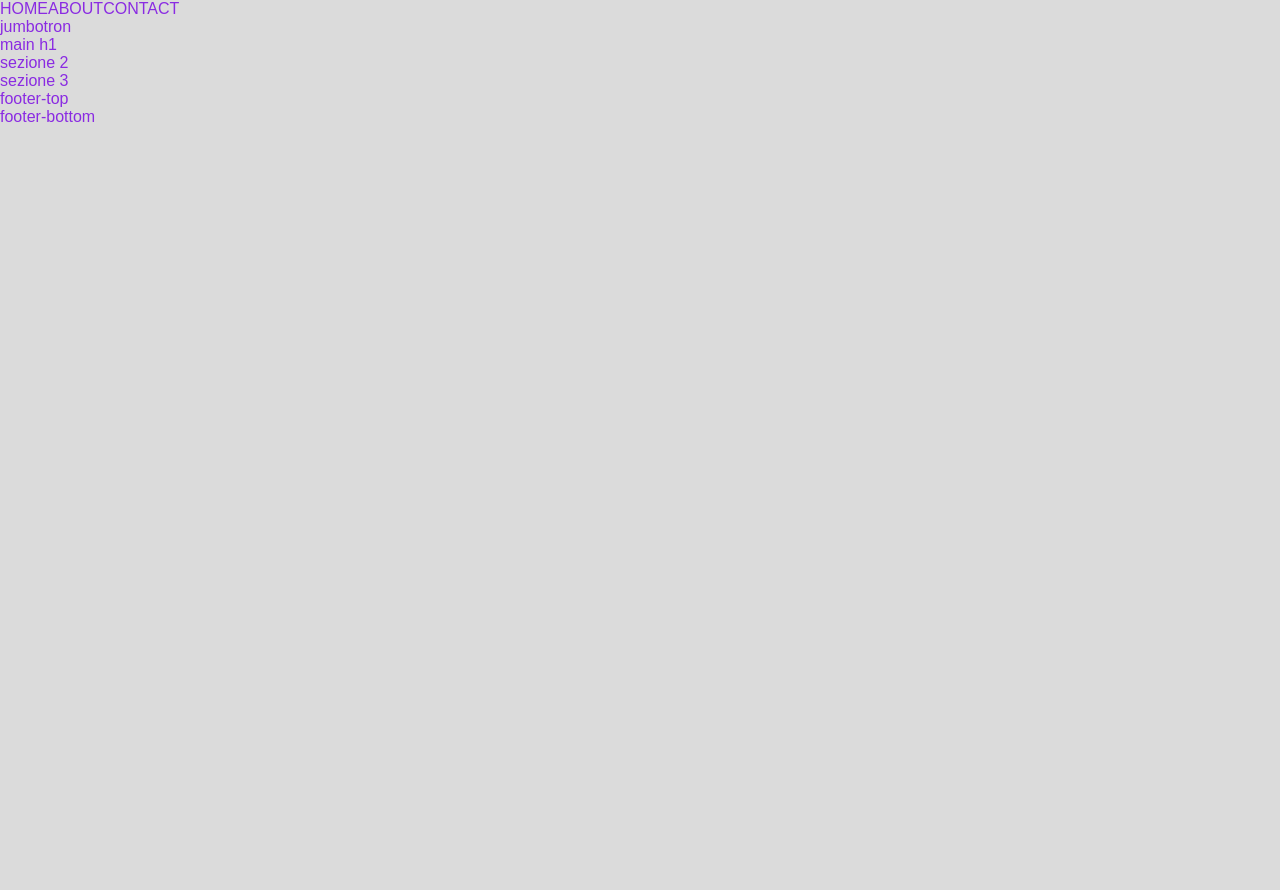
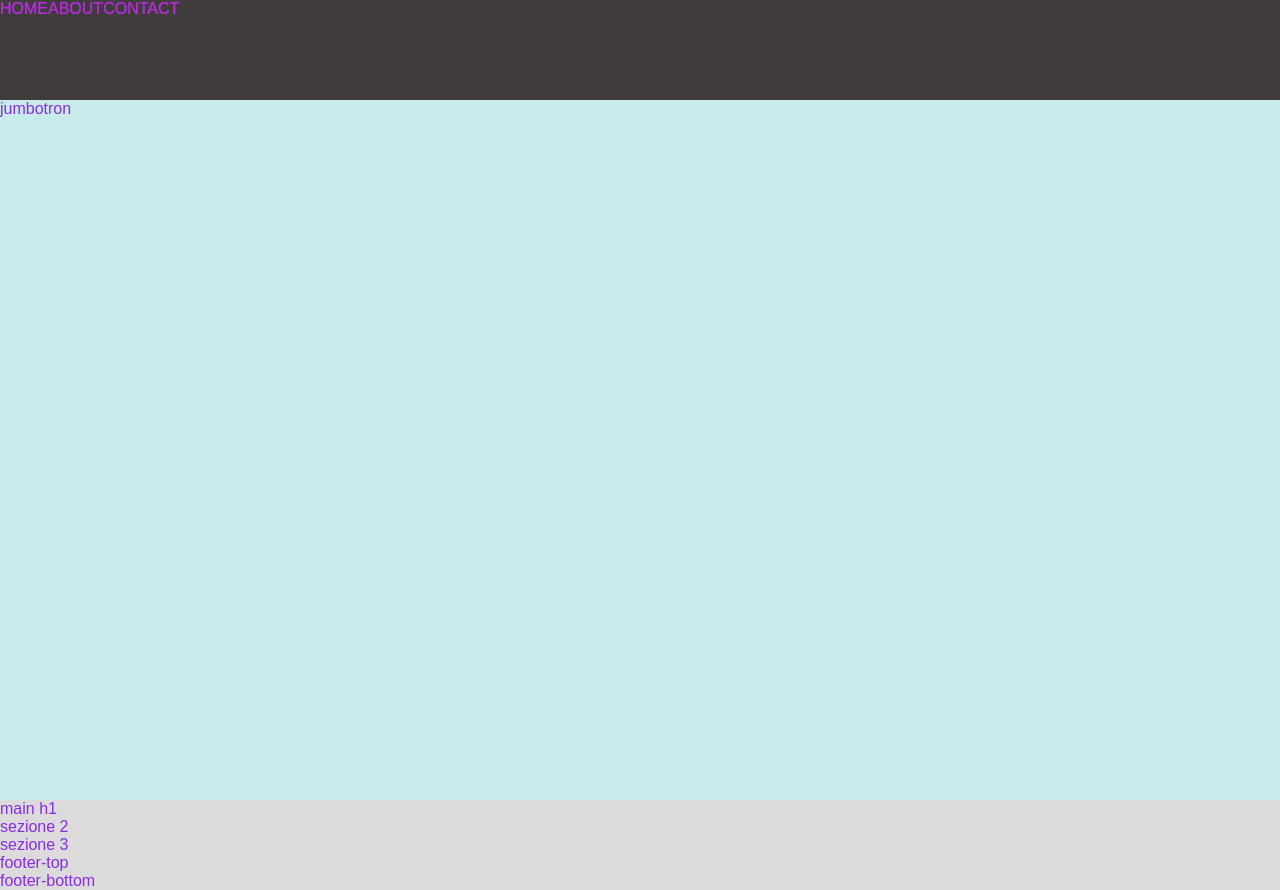
Before and after one commit to elisabichiappini/boolean-front-end, a plain HTML site: page index.html in a window 1280 px wide. Before the commit the page ends 800 px from the top, so only its background shows below. Drawn offline with Linux system fonts and the light colour scheme.

Commit message:
feat: add css

```diff
--- a/css/main.css
+++ b/css/main.css
@@ -19,3 +19,19 @@ body {
     color: blueviolet;
     font-family:Arial, sans-serif;
 }
+
+header #header-top {
+    height: 100px;
+    background-color: rgb(48, 47, 47);
+    mix-blend-mode: color-burn;
+    position: fixed;
+    top: 0;
+    right: 0;
+    left: 0;
+}
+
+header #jumbotron {
+    margin-top: 100px;
+    height: calc( 100vh - 100px);
+    background-color: rgb(201, 234, 234);
+}
```
